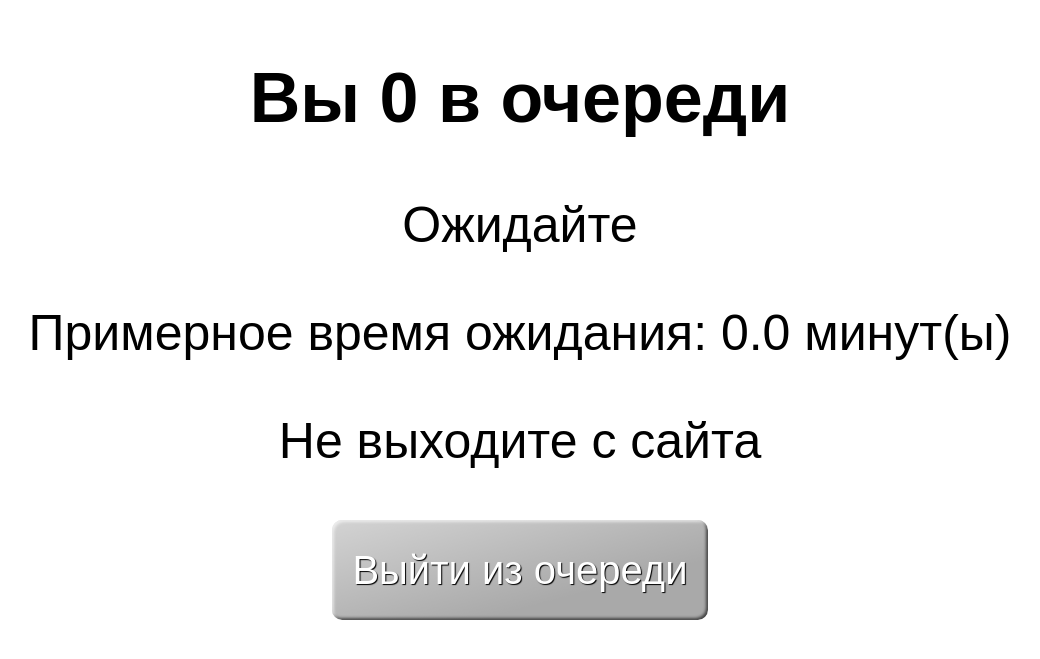
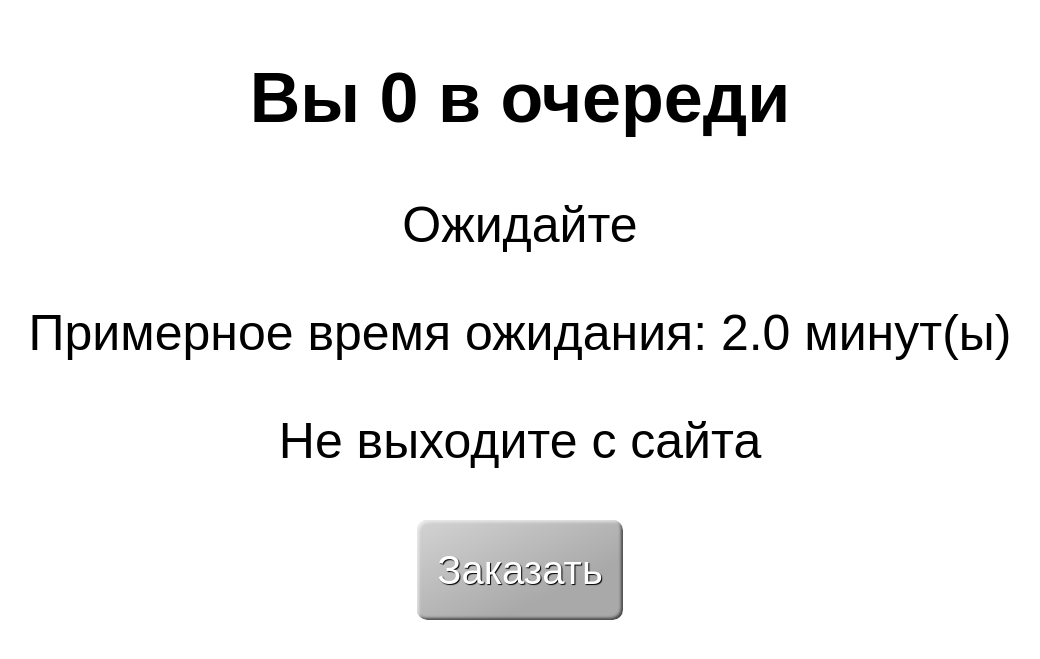
Before and after one commit to TuS2/croc, a Flask app: page /3 in a window 1280 px wide. Shown: the top 659 px of the page, without its empty margins (120-1160 px from the left). Run offline with Flask 2, Linux system fonts and the light colour scheme; parts of the project's set-up code (start-up, migrations or seed data) failed here and were passed over.

Commit message:
Update num3.html

```diff
--- a/templates/num3.html
+++ b/templates/num3.html
@@ -92,8 +92,8 @@
 <p style="text-align: center;">Ожидайте</p>
 <p style="text-align: center;">Примерное время ожидания: {{ minute }} минут(ы)</p>
 <p style="text-align: center;">Не выходите с сайта</p>
-<p style="text-align: center;"><a href="7"><input type="button" id="esc" class="favorite styred"
-                                                  value="Выйти из очереди"/></a></p>
+<p style="text-align: center;"><a href="4"><input type="button" id="esc" class="favorite styred"
+                                                  value="Заказать"/></a></p>
 
 </body>
 </html>
```
